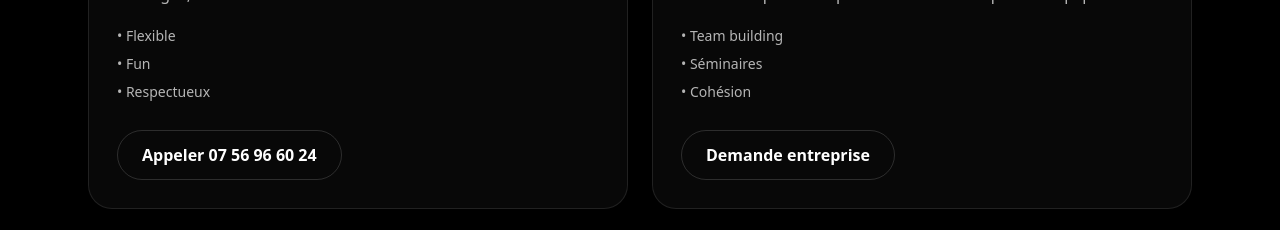
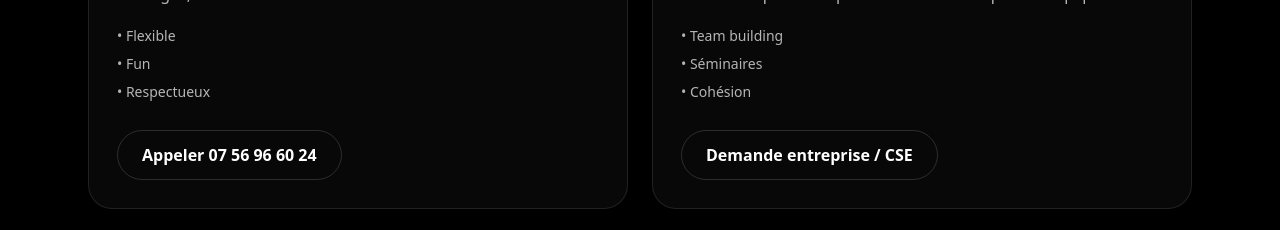
Before and after one commit to HypnoNico/transeetillusion, a Next.js app: page / in a window 1280 px wide. Shown: the part 1380-1610 px from the top of the page. Built offline with nearby package versions, Linux system fonts and the light colour scheme.

Commit message:
Update prestations-cards.tsx

```diff
--- a/components/prestations-cards.tsx
+++ b/components/prestations-cards.tsx
@@ -1,5 +1,3 @@
-// components/prestations-cards.tsx
-
 type Props = {
   phoneNumber: string;
   phoneLabel: string;
@@ -29,7 +27,7 @@ export function PrestationsCards({ phoneNumber, phoneLabel }: Props) {
       title: "Entreprises / CSE",
       desc: "Animation premium pour fédérer et marquer les équipes.",
       bullets: ["Team building", "Séminaires", "Cohésion"],
-      cta: { label: "Demande entreprise", href: "/contact" },
+      cta: { label: "Demande entreprise / CSE", href: "/contact" },
       badge: "Pro",
     },
   ];
```
